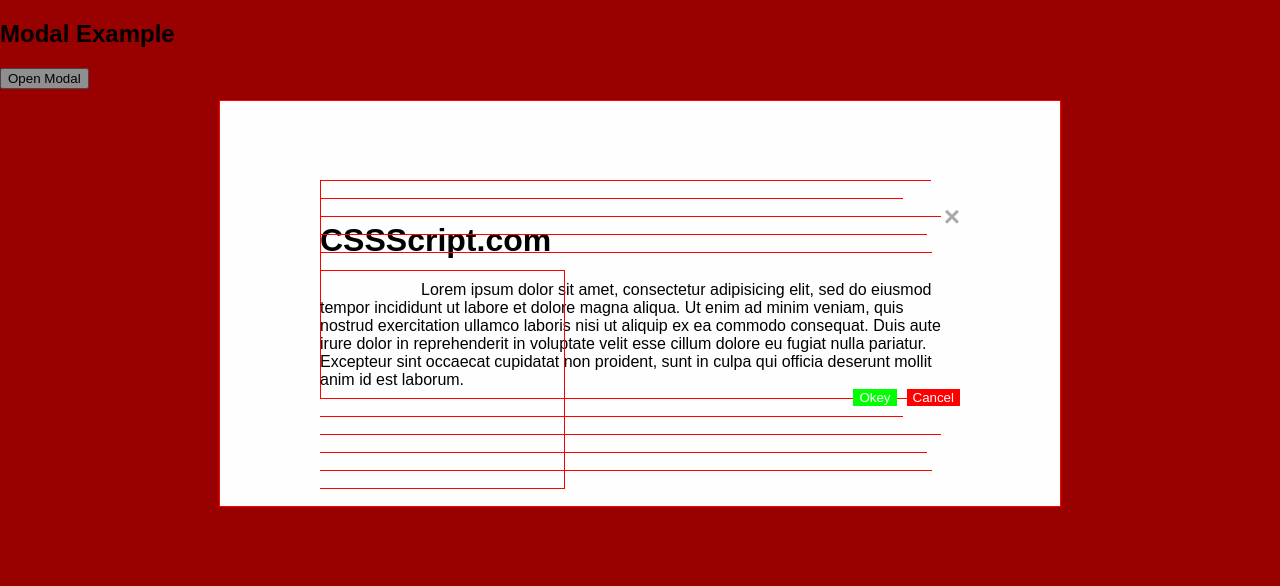
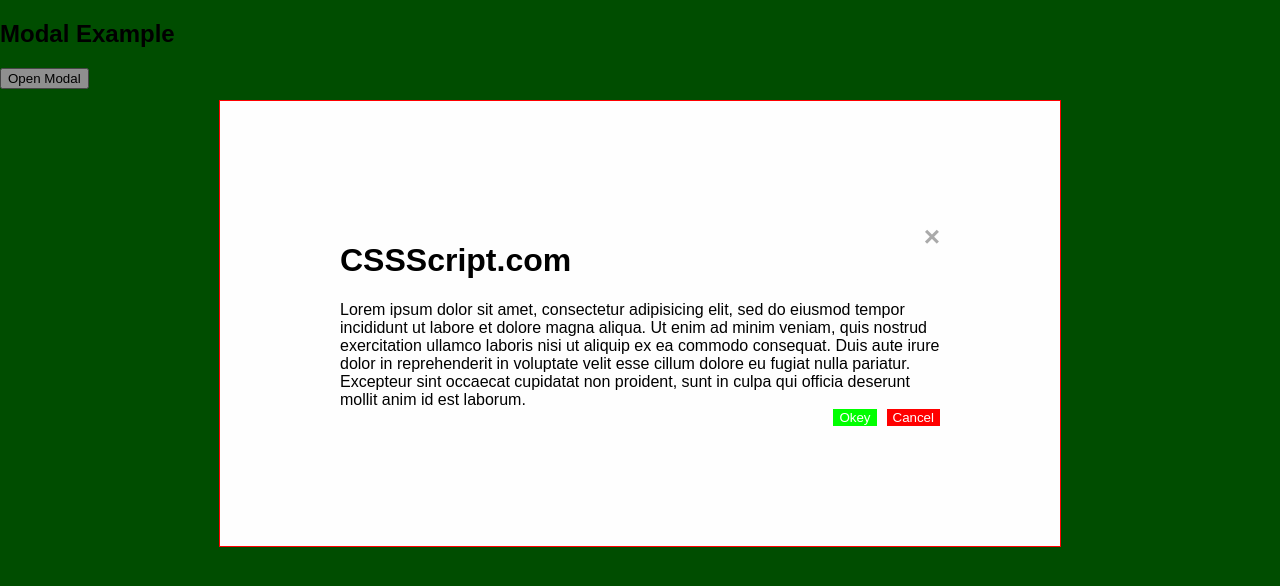
Before and after one commit to marrob/modal, a plain HTML site: page index.html in a window 1280 px wide. Drawn offline with Linux system fonts and the light colour scheme.

Commit message:
készre jelölt változat

```diff
--- a/index.html
+++ b/index.html
@@ -27,13 +27,15 @@ https://www.w3schools.com/howto/howto_css_modals.asp
         <div id="myModal" class="modal">
 
           <!-- Modal content -->
-          <div class="modal-content">
+          <div class="modal__background">
+
+            <div class="modal__content">
                 <span class="close">&times;</span>
                 <header>
                   <h1>CSSScript.com</h1>
                 </header>
                 <main>
-              <content class = "content__text">
+                  <article class = "content__text">
                     Lorem ipsum dolor sit amet, consectetur adipisicing elit, sed
                     do eiusmod tempor incididunt ut labore et dolore magna aliqua.
                     Ut enim ad minim veniam, quis nostrud exercitation ullamco laboris
@@ -41,12 +43,13 @@ https://www.w3schools.com/howto/howto_css_modals.asp
                     in voluptate velit esse cillum dolore eu fugiat nulla pariatur. Excepteur sint
                     occaecat cupidatat non proident, sunt in culpa qui officia deserunt mollit anim id est
                     laborum.
-              </content>
+                  </article>
               </main>
               <footer class="footer__container">
                 <button class="button__ok" >Okey</button>
                 <button class="button__cancel">Cancel</button>
               </footer>
+            </div>
           </div>
 
         </div>
--- a/style.css
+++ b/style.css
@@ -1,7 +1,7 @@
 body {
     font-family: Arial, Helvetica, sans-serif;
     margin: 0;
-    background-color: red;
+    background-color: green;
 }
 
 /* The Modal (background) */
@@ -19,26 +19,28 @@ body {
     background-color: rgba(0,0,0,0.4); /* Black w/ opacity */
   }
 
+
 /* Modal Content */
-.modal-content {
+.modal__background {
   background-color: #fefefe;
   margin: auto;
-  padding: 100px;
   border: 1px solid #888;
   width: 100%;
+  ;
 }
 
-.content__text{
-    padding: 100px;
-    border: 1px solid red;
+.modal__content{
+   /* border: 1px solid black;*/
+    padding:20px;
 }
 
 /*
 * Ha kisebb mint 560 pixel akkor hasznélja
 */
+
 @media screen and (min-width: 560px){
 
-    .modal-content{
+    .modal__background{
         width: 50%;
         padding: 100px;
         border: 1px solid #F00;
@@ -63,7 +65,9 @@ body {
 .footer__container{
     display: flex;
     justify-content: flex-end;
+  /*  border: 1px solid red;*/
 }
+
 
 footer button{
     margin-left:10px;
```
Also changed, not shown: script.js (line endings or trailing spaces). Lines whose indentation alone changed are shown as unchanged.
